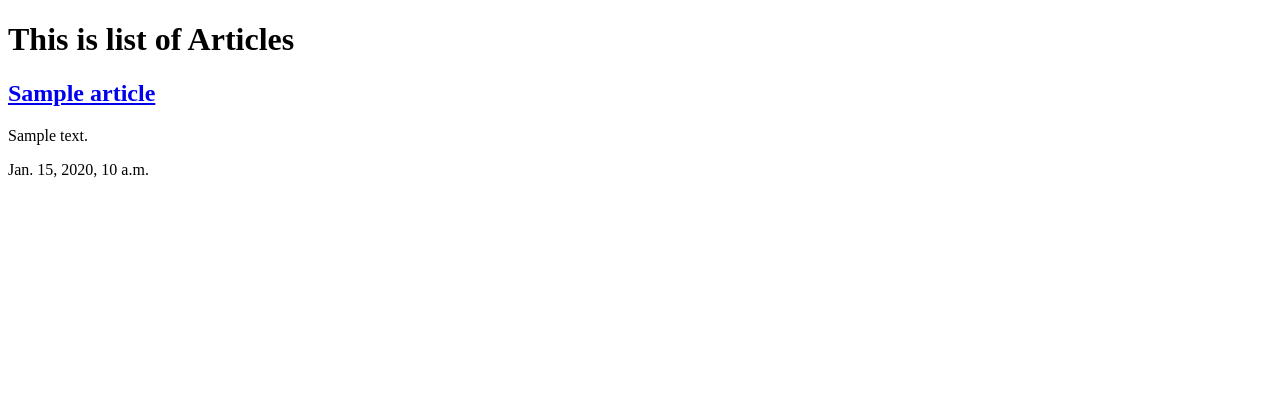
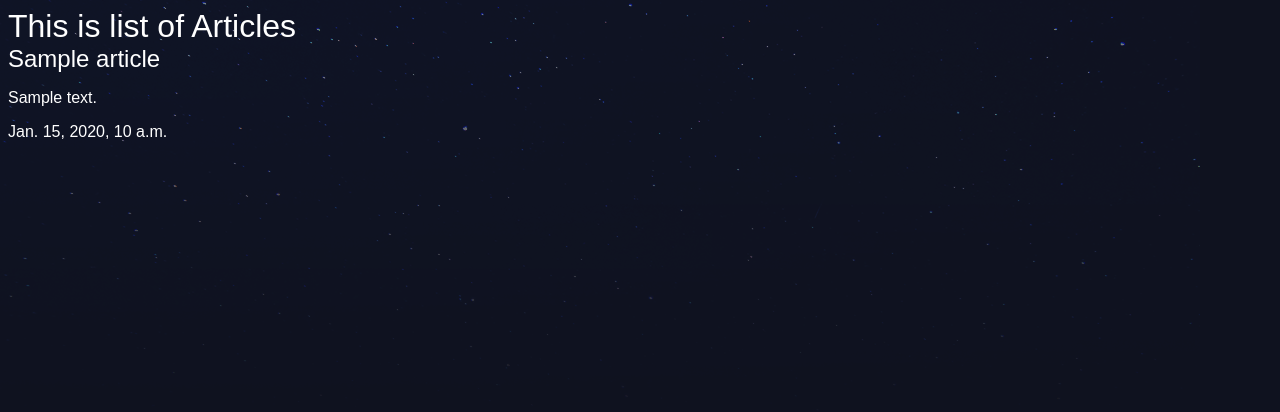
Before and after one commit to thisisrishabh22/djangonautic, a Django app: page /articles in a window 1280 px wide. Shown: the top 412 px of the page. Run offline with Django 4.2, Linux system fonts and the light colour scheme; tables that the repository leaves empty hold one stand-in row (values such as "Sample post").

Commit message:
feat: add static files

```diff
--- a/articles/models.py
+++ b/articles/models.py
@@ -9,3 +9,9 @@ class Article(models.Model):
 
   def __str__(self) -> str:
     return self.title
+
+  def snippet(self) -> str:
+    concat = ""
+    if len(self.body) > 50:
+      concat = "..."
+    return self.body[:50]+concat
--- a/articles/templates/articles/index.html
+++ b/articles/templates/articles/index.html
@@ -1,9 +1,11 @@
+{% load static %}
 <!DOCTYPE html>
 <html lang="en">
   <head>
     <meta charset="UTF-8" />
     <meta name="viewport" content="width=device-width, initial-scale=1.0" />
     <title>Articles</title>
+    <link rel="stylesheet" href="{% static 'styles.css' %}">
   </head>
   <body>
     <h1>This is list of Articles</h1>
@@ -12,7 +14,7 @@
       {% for article in articles %}
       <div class="article">
         <a href="/articles/{{article.slug}}"><h2>{{article.title}}</h2></a>
-        <p>{{article.body}}</p>
+        <p>{{article.snippet}}</p>
         <p>{{article.date}}</p>
       </div>
       {% endfor %}
--- /dev/null
+++ b/assets/styles.css
@@ -0,0 +1,26 @@
+body {
+  background-color: #0f121f;
+  background-image: url(/static/stars.png);
+  background-repeat: no-repeat;
+  color: #fff;
+}
+
+* {
+  font-family: Ubuntu, sans-serif;
+}
+
+h1,
+h2,
+h3,
+h4,
+h5 {
+  font-weight: normal;
+  margin: 0;
+}
+
+a,
+a:hover,
+a:visited {
+  color: #fff;
+  text-decoration: none;
+}
--- a/djangonautic/settings.py
+++ b/djangonautic/settings.py
@@ -118,6 +118,11 @@ USE_TZ = True
 
 STATIC_URL = 'static/'
 
+
+STATICFILES_DIRS = [
+    BASE_DIR / "assets",
+]
+
 # Default primary key field type
 # https://docs.djangoproject.com/en/4.2/ref/settings/#default-auto-field
 
--- a/djangonautic/urls.py
+++ b/djangonautic/urls.py
@@ -17,10 +17,13 @@ Including another URLconf
 from django.contrib import admin
 from django.urls import path, include
 from . import views
+# static urls
+from django.conf import settings
+from django.conf.urls.static import static
 
 urlpatterns = [
     path('admin/', admin.site.urls),
     path('about', views.about),
+    path('articles', include('articles.urls')),
     path('', views.home),
-    path('articles', include('articles.urls'))
-]
+]+static(settings.STATIC_URL, document_root=settings.STATIC_ROOT)
--- a/templates/home.html
+++ b/templates/home.html
@@ -1,10 +1,13 @@
 <!DOCTYPE html>
+{% load static %}
 <html lang="en">
   <head>
     <meta charset="UTF-8" />
     <meta name="viewport" content="width=device-width, initial-scale=1.0" />
     <title>Home</title>
+    <link rel="stylesheet" href="{% static 'styles.css' %}">
   </head>
+
   <body>
     <h1>Hello this is Home Page</h1>
   </body>
```
Also changed, not shown: assets/stars.png (added).
